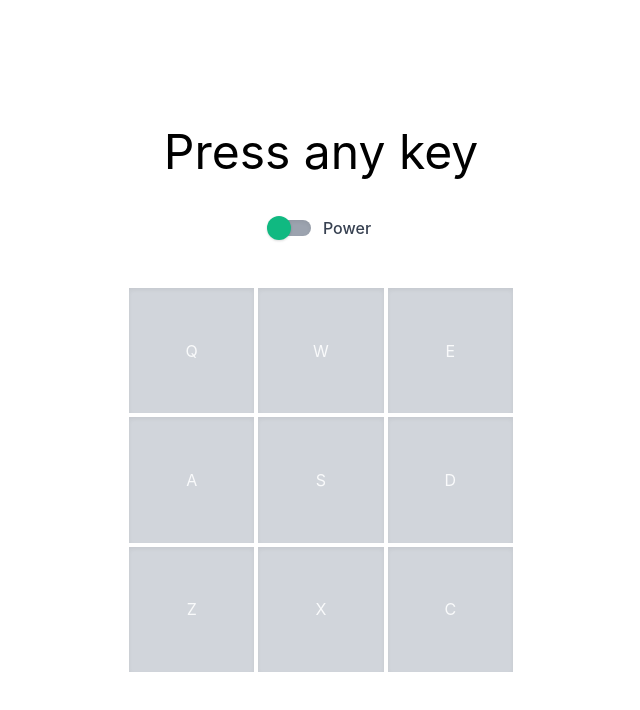
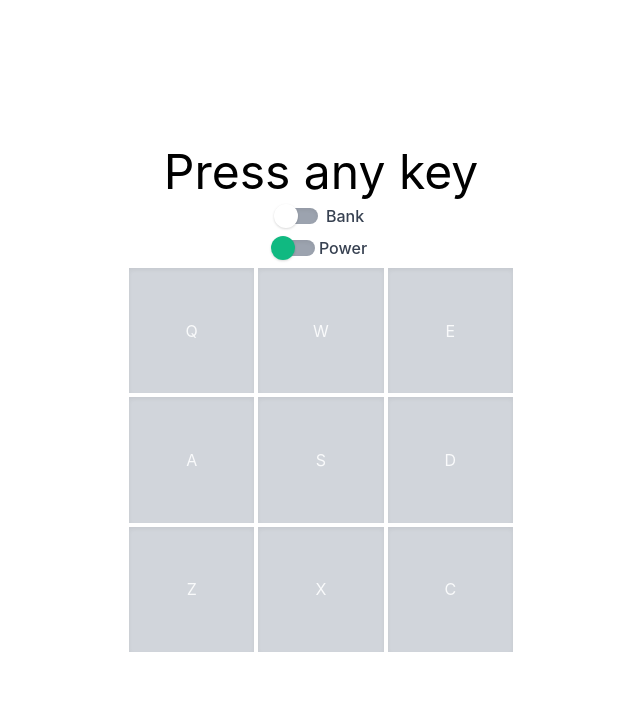
Before and after one commit to synerjay/drum-machine-react-app, a React (Create React App) app: page / in a window 1280 px wide. Shown: the top 710 px of the page, without its empty margins (319-959 px from the left). Built offline with nearby package versions, Linux system fonts and the light colour scheme.

Commit message:
added toggle buttons

```diff
--- /dev/null
+++ b/src/components/ChangeToggle.js
@@ -0,0 +1,26 @@
+import React from 'react';
+
+function ChangeToggle({ soundChange }) {
+  return (
+    <div
+      onChange={soundChange}
+      className='SoundChange flex items-center justify-center w-full mb-2'
+    >
+      <label for='toggleB' className='flex items-center cursor-pointer'>
+        {/* <!-- toggle --> */}
+        <div className='relative'>
+          {/* <!-- input --> */}
+          <input id='toggleB' type='checkbox' className='sr-only' />
+          {/* <!-- line --> */}
+          <div className='w-10 h-4 bg-gray-400 rounded-full shadow-inner'></div>
+          {/* <!-- dot --> */}
+          <div className='dotB absolute w-6 h-6 bg-white rounded-full shadow -left-1 -top-1 transition'></div>
+        </div>
+        {/* <!-- label --> */}
+        <div className='ml-2 text-gray-700 font-medium'>Bank</div>
+      </label>
+    </div>
+  );
+}
+
+export default ChangeToggle;
--- a/src/components/Display.js
+++ b/src/components/Display.js
@@ -3,7 +3,7 @@ import React from 'react';
 function Display({ display }) {
   return (
     <div className='Display'>
-      <h2 className='DisplayText text-5xl flex justify-center mb-10'>
+      <h2 className='DisplayText text-5xl flex justify-center mb-2'>
         {display}
       </h2>
     </div>
--- a/src/components/PowerToggle.js
+++ b/src/components/PowerToggle.js
@@ -4,7 +4,7 @@ function PowerToggle({ powerSwitch }) {
   return (
     <div
       onChange={powerSwitch}
-      className='flex items-center justify-center w-full mb-12'
+      className='PowerChange flex items-center justify-center w-full mb-2'
     >
       <label for='toogleA' className='flex items-center cursor-pointer'>
         {/* Toggle */}
@@ -14,10 +14,10 @@ function PowerToggle({ powerSwitch }) {
           {/* Line */}
           <div className='w-10 h-4 bg-gray-400 rounded-full shadow-inner'></div>
           {/* <!-- dot --> */}
-          <div className='dot absolute w-6 h-6 bg-green-500 rounded-full shadow -left-1 -top-1 transition'></div>
+          <div className='dotA absolute w-6 h-6 bg-green-500 rounded-full shadow -left-1 -top-1 transition'></div>
         </div>
         {/* <!-- label --> */}
-        <div className='ml-3 text-gray-700 font-medium'>Power</div>
+        <div className='ml-1 text-gray-700 font-medium'>Power</div>
       </label>
     </div>
   );
--- a/src/containers/DrumMachine.js
+++ b/src/containers/DrumMachine.js
@@ -1,5 +1,6 @@
 import React, { useEffect, useRef, useState } from 'react';
 import { audioFiles } from '../AudioFiles';
+import ChangeToggle from '../components/ChangeToggle';
 import Display from '../components/Display';
 import Pad from '../components/Pad';
 import PowerToggle from '../components/PowerToggle';
@@ -60,9 +61,20 @@ function DrumMachine() {
     console.log(powerToggle);
   }, [powerToggle]);
 
+  const [soundChange, setSoundChange] = useState(false);
+
+  const changeSound = () => {
+    setSoundChange(!soundChange);
+  };
+
+  useEffect(() => {
+    console.log(soundChange);
+  }, [soundChange]);
+
   return (
     <div className='DrumMachine flex flex-col justify-center w-96'>
       <Display display={display} />
+      <ChangeToggle soundChange={soundChange} />
       <PowerToggle powerSwitch={powerSwitch} />
       <Pad
         audioFiles={audioFiles}
--- a/src/index.css
+++ b/src/index.css
@@ -20,7 +20,12 @@ button:focus {
   background-color: gray;
 }
 
-input:checked ~ .dot {
+input:checked ~ .dotA {
   transform: translateX(100%);
   background-color: #fff;
 }
+
+input:checked ~ .dotB {
+  transform: translateX(100%);
+  background-color: #48bb78;
+}
```
